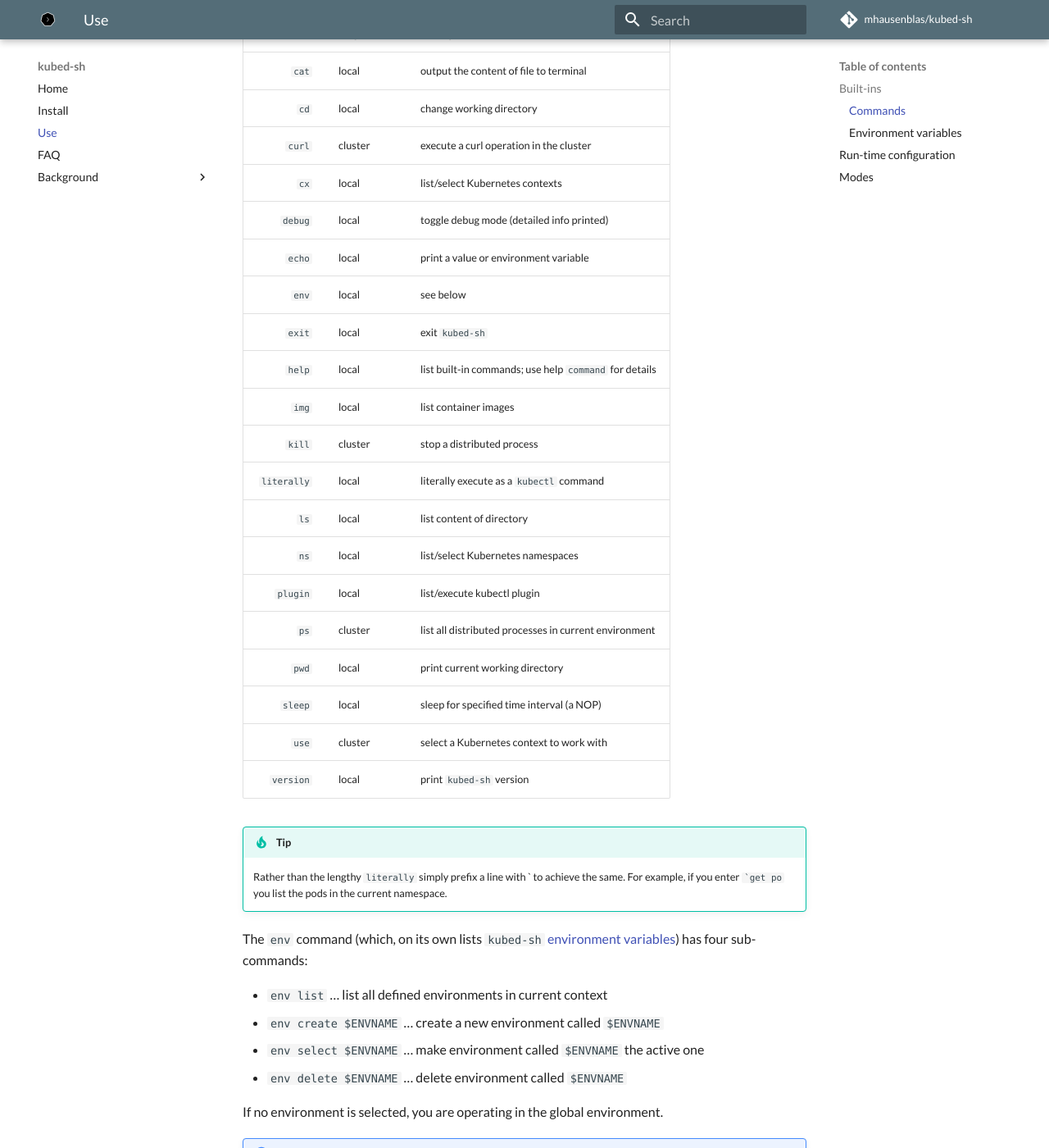
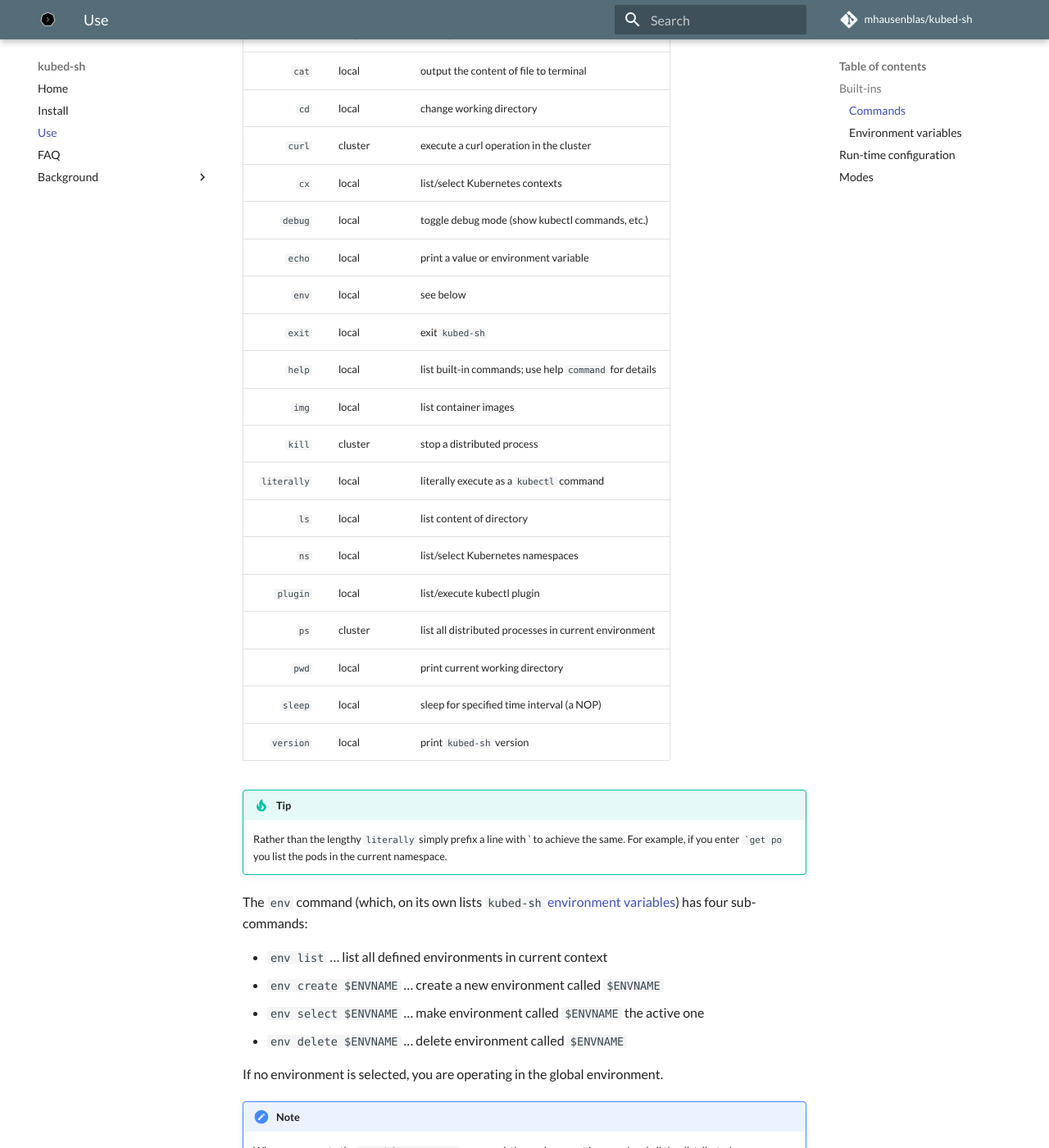
Before and after one commit to mhausenblas/kubed-sh, an MkDocs documentation site: the page built from docs/use.md, in a window 1280 px wide and 1400 px high, scrolled down 893 px. Shown: the whole window at 82% size. Built offline with MkDocs 1.6.1 and Material for MkDocs 9.7.7, drawn with Linux system fonts in a browser that asks for light colours; some web fonts are replaced; comment, search, counter and statistics services are not loaded.

Commit message:
fixes docs
Signed-off-by: Michael Hausenblas <hausenbl@amazon.com>

```diff
--- a/docs/use.md
+++ b/docs/use.md
@@ -39,7 +39,7 @@
 | `cd`       | local | change working directory                                |
 | `curl`     | cluster | execute a curl operation in the cluster               |
 | `cx`       | local | list/select Kubernetes contexts                         |
-| `debug`    | local | toggle debug mode (detailed info printed)               |
+| `debug`    | local | toggle debug mode (show kubectl commands, etc.)         |
 | `echo`     | local | print a value or environment variable                   |
 | `env`      | local | see below                                               |
 | `exit`     | local | exit `kubed-sh`                                         |
@@ -53,7 +53,6 @@
 | `ps`       | cluster |  list all distributed processes in current environment|
 | `pwd`      | local | print current working directory                         |
 | `sleep`    | local | sleep for specified time interval (a NOP)               |
-| `use `     | cluster | select a Kubernetes context to work with              |
 | `version ` | local | print `kubed-sh` version                                |
 
 !!! tip
```
